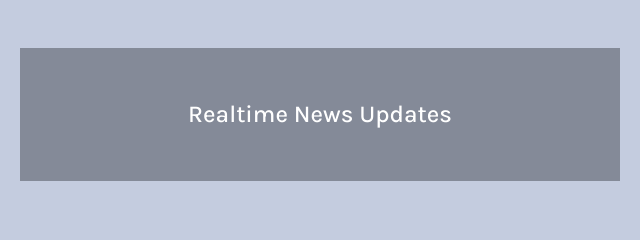
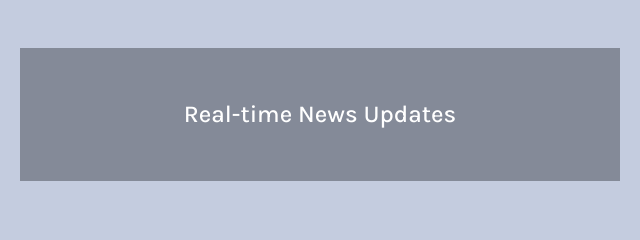
Before and after one commit to Tiana-Lewis/cprg-218-lab-5, a plain HTML site: page index.html in a window 1280 px wide. Shown: the part 802-1042 px from the top of the page, 320-960 px from the left. Drawn offline with Linux system fonts and the light colour scheme.

Commit message:
doc
fixed some spelling errors

```diff
--- a/index.html
+++ b/index.html
@@ -35,7 +35,7 @@
   <section id="banner">
   <div class="banner">
 <h2 class="banner">
-  Realtime News Updates
+  Real-time News Updates
 </h2>
 </div>
 </section>
```
